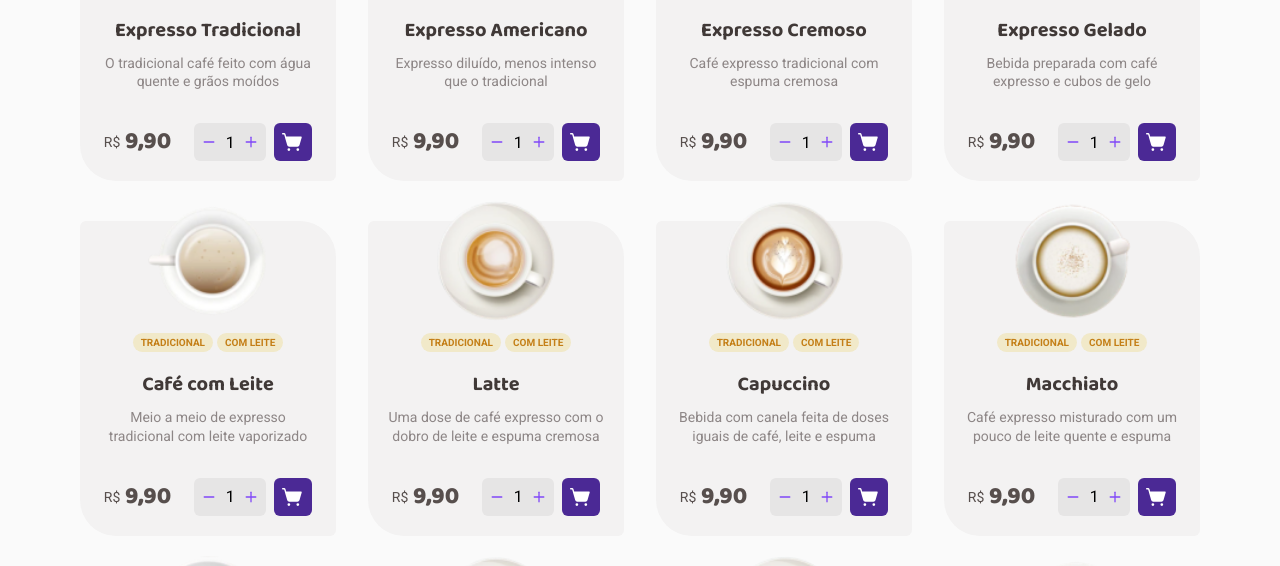
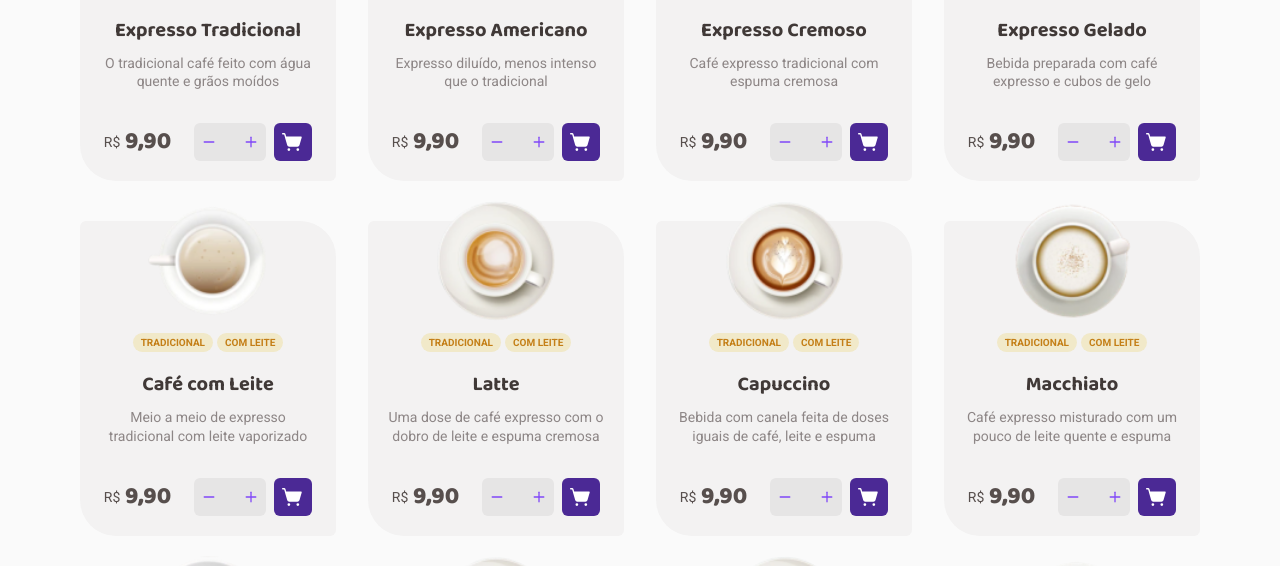
Before and after one commit to lzhudson/coffe-delivery, a React (Vite) app: page / in a window 1280 px wide. Shown: the part 920-1486 px from the top of the page. Built offline with nearby package versions, Linux system fonts and the light colour scheme.

Commit message:
feat(refact): migrate structure to CounterInput component

```diff
--- /dev/null
+++ b/src/components/CounterInput/index.tsx
@@ -0,0 +1,48 @@
+import subtractionIcon from '../../assets/images/subtraction.svg'
+import plusIcon from '../../assets/images/plus.svg'
+import { CounterInputContainer } from './styles'
+
+// interface CounterInputProps {
+//   onIncrementQuantity: () => void
+//   onDecrementQuantity: () => void
+//   onChangeProductQuantity: (quantity: number) => void
+//   quantityProduct: number
+// }
+
+export function CounterInput() {
+  // function handleIncrementQuantity() {
+  //   onIncrementQuantity()
+  // }
+
+  // function handleDecrementQuantity() {
+  //   onDecrementQuantity()
+  // }
+
+  // const isButtonEnable = quantityProduct <= 1
+  return (
+    <CounterInputContainer>
+      <button
+        type="button"
+        // onClick={handleDecrementQuantity}
+        // disabled={isButtonEnable}
+        title="Subtraction Item"
+      >
+        <img src={subtractionIcon} alt="Subtraction" />
+      </button>
+      <input
+        type="number"
+        // value={quantityProduct}
+        // onChange={(e) => onChangeProductQuantity(Number(e.target.value))}
+        name="quantityProduct"
+        min={1}
+      />
+      <button
+        type="button"
+        // onClick={handleIncrementQuantity}
+        title="Adding Item"
+      >
+        <img src={plusIcon} alt="Subtraction" />
+      </button>
+    </CounterInputContainer>
+  )
+}
--- /dev/null
+++ b/src/components/CounterInput/styles.ts
@@ -0,0 +1,36 @@
+import styled from 'styled-components'
+export const CounterInputContainer = styled.div`
+  display: flex;
+  align-items: center;
+  justify-content: center;
+  gap: 0.25rem;
+  background-color: ${(props) => props.theme.colors['base-button']};
+  padding: 4px 8px;
+  border-radius: 6px;
+  button {
+    display: flex;
+    align-items: center;
+    justify-content: center;
+    background-color: transparent;
+    border: none;
+    width: 14px;
+    height: 14px;
+    cursor: pointer;
+    &:disabled {
+      cursor: not-allowed;
+    }
+  }
+  input[type='number'] {
+    width: 20px;
+    height: 21px;
+    background-color: transparent;
+    border: none;
+    text-align: center;
+    &::-webkit-outer-spin-button,
+    &::-webkit-inner-spin-button {
+      -webkit-appearance: none;
+      margin: 0;
+    }
+    appearance: textfield;
+  }
+`
--- a/src/pages/Home/components/CoffesSection/components/CoffeCard/index.tsx
+++ b/src/pages/Home/components/CoffesSection/components/CoffeCard/index.tsx
@@ -7,9 +7,8 @@ import {
   AddToCartContainer,
 } from './style'
 
-import subtractionIcon from '../../../../../../assets/images/subtraction.svg'
-import plusIcon from '../../../../../../assets/images/plus.svg'
-import { useState } from 'react'
+// import { useState } from 'react'
+import { CounterInput } from '../../../../../../components/CounterInput'
 
 interface CoffeCardProps extends Coffe {}
 
@@ -27,16 +26,20 @@ export function CoffeeCard({
     .format(price)
     .replace('R$', '')
 
-  const [quantityProduct, setQuantityProduct] = useState(1)
+  // const [quantityProduct, setQuantityProduct] = useState(1)
 
-  function handleIncrementQuantity() {
-    setQuantityProduct((prevState) => prevState + 1)
-  }
+  // function onIncrementQuantity() {
+  //   setQuantityProduct((prevState) => prevState + 1)
+  // }
 
-  function handleDecrementQuantity() {
-    setQuantityProduct((prevState) => prevState - 1)
-  }
-  const isButtonEnable = quantityProduct <= 1
+  // function onDecrementQuantity() {
+  //   setQuantityProduct((prevState) => prevState - 1)
+  // }
+
+  // function onChangeProductQuantity(quantity: number) {
+  //   setQuantityProduct(quantity)
+  // }
+
   return (
     <CoffeeCardContainer>
       <img src={image} alt={name} />
@@ -49,25 +52,12 @@ export function CoffeeCard({
           <strong>{priceFormatted}</strong>
         </span>
         <AddToCartContainer>
-          <div>
-            <button
-              onClick={handleDecrementQuantity}
-              disabled={isButtonEnable}
-              title="Subtraction Item"
-            >
-              <img src={subtractionIcon} alt="Subtraction" />
-            </button>
-            <input
-              type="number"
-              value={quantityProduct}
-              onChange={(e) => setQuantityProduct(Number(e.target.value))}
-              name="quantityProduct"
-              min={1}
-            />
-            <button onClick={handleIncrementQuantity} title="Adding Item">
-              <img src={plusIcon} alt="Subtraction" />
-            </button>
-          </div>
+          <CounterInput
+          // onDecrementQuantity={onDecrementQuantity}
+          // onIncrementQuantity={onIncrementQuantity}
+          // quantityProduct={quantityProduct}
+          // onChangeProductQuantity={onChangeProductQuantity}
+          />
           <button title="Add to cart">
             <ShoppingCartSimple weight="fill" size={22} />
           </button>
```
